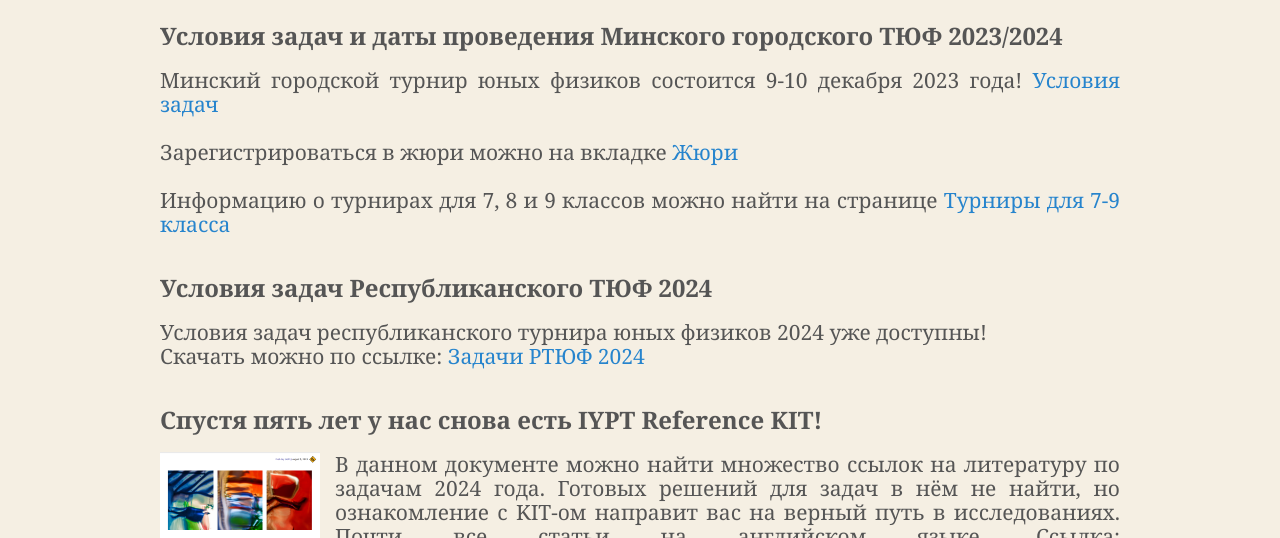
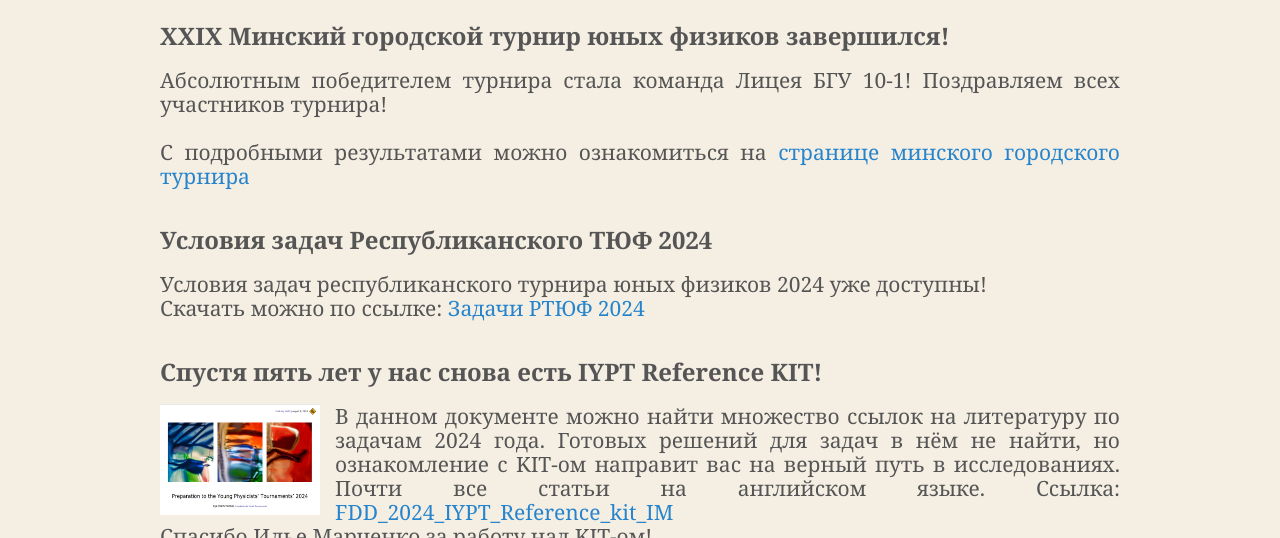
Before and after one commit to artsiom-bury/bypt-site, a plain HTML site: page index.html in a window 1280 px wide. Shown: the part 235-773 px from the top of the page. Drawn offline with Linux system fonts and the light colour scheme.

Commit message:
GTYF 2024 results, kit link fix

```diff
--- a/index.html
+++ b/index.html
@@ -46,12 +46,11 @@
 
 
     <h1>Новости</h1>
-		<h3>Условия задач и даты проведения Минского городского ТЮФ 2023/2024</h3>
-		Минский городской турнир юных физиков состоится 9-10 декабря 2023 года! <a target="_blank" href="files/GTYF2024problems.pdf">Условия задач</a>
+		<h3>XXIX Минский городской турнир юных физиков завершился!</h3>
+		Абсолютным победителем турнира стала команда Лицея БГУ 10-1! Поздравляем всех участников турнира!
 		<br><br>
-		Зарегистрироваться в жюри можно на вкладке <a href="jury.html">Жюри</a>
-		<br><br>
-		Информацию о турнирах для 7, 8 и 9 классов можно найти на странице <a href="tournaments/MalTYF.html">Турниры для 7-9 класса</a>
+		С подробными результатами можно ознакомиться на <a href="tournaments/GTYF.html">странице минского городского турнира</a>
+
 		<h3>Условия задач Республиканского ТЮФ 2024</h3>
 		Условия задач республиканского турнира юных физиков 2024 уже доступны! <br>
 		Скачать можно по ссылке: <a target="_blank" href="files/RTYF2024problems.pdf">Задачи РТЮФ 2024</a>
@@ -62,7 +61,7 @@
 		<div id="text">
 		В данном документе можно найти множество ссылок на литературу по задачам 2024 года. Готовых решений для задач в нём не найти, но
 		ознакомление с KIT-ом направит вас на верный путь в исследованиях. Почти все статьи на английском языке.
-		Ссылка: <a target="_blank" href="http://kit.ilyam.org/FDD_2024_IYPT_Reference_kit_IM.pdf">http://kit.ilyam.org/FDD_2024_IYPT_Reference_kit_IM.pdf</a>
+		Ссылка: <a target="_blank" href="http://kit.ilyam.org/FDD_2024_IYPT_Reference_kit_IM.pdf">FDD_2024_IYPT_Reference_kit_IM</a>
 		<br> Спасибо Илье Марченко за работу над KIT-ом!
 		</div>
 		<div style="clear:left"></div>
```
Also changed, not shown: fizb.html (+1 -1 lines), tournaments/GTYF.html (+6 -2 lines), images/GTYF2024results_final.png (added).
